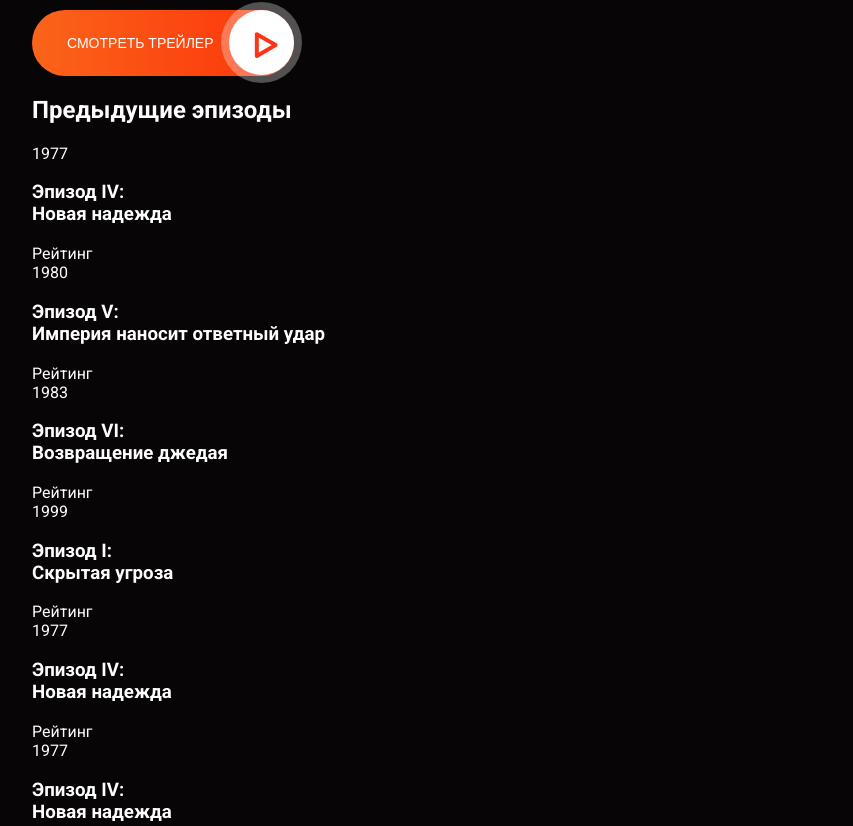
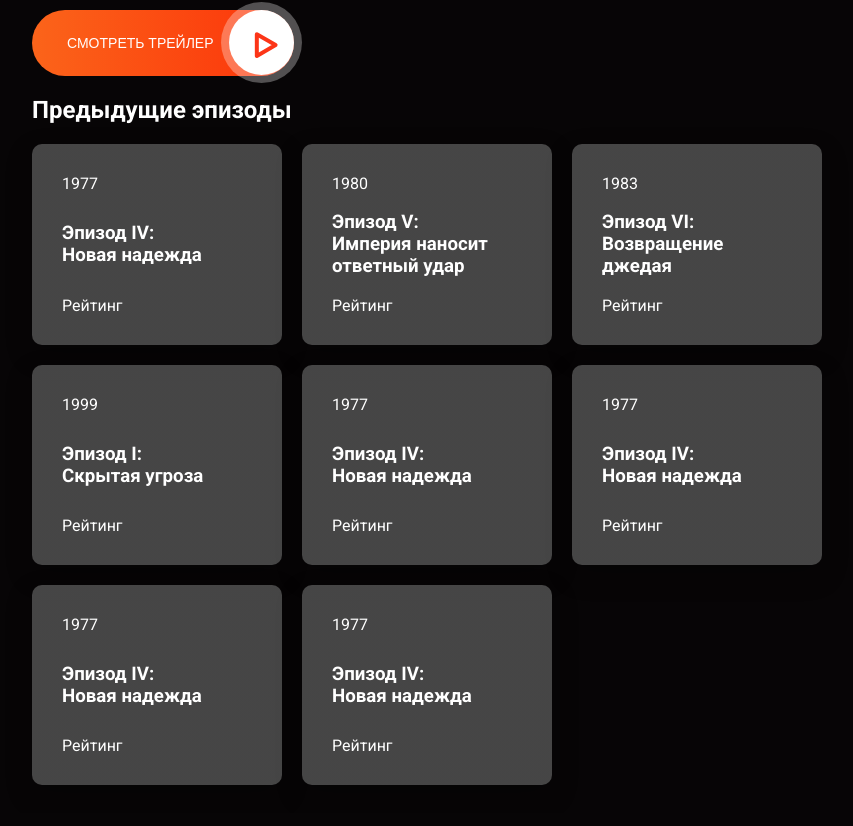
Before and after one commit to LLIkoJIbHuk/star-gloacademy, a plain HTML site: page index.html in a window 1280 px wide. Shown: the part 639-1465 px from the top of the page, without its empty margins (78-931 px from the left). Drawn offline with Linux system fonts and the light colour scheme; a web font is replaced by a local one.

Commit message:
fix styles

```diff
--- a/css/style.css
+++ b/css/style.css
@@ -92,3 +92,24 @@
     top: -8px;
     border-radius: 50%;
 }
+.slider{
+    display: flex;
+    flex-wrap: wrap;
+}
+.slider__item{
+    display: flex;
+    flex-direction: column;
+    justify-content: space-between;
+    width: 250px;
+    min-height: 200px;
+    background: linear-gradient(0deg, rgba(80, 80, 80, 0.86), rgba(80, 80, 80, 0.86));
+    box-shadow: 0px 10px 26px rgba(0, 0, 0, 0.25);
+    border-radius: 10px;
+    margin-right: 20px;
+    margin-bottom: 20px;
+    padding: 30px;
+    transition: all .2s;
+}
+.slider__item:hover{
+    background: linear-gradient(0deg, rgba(64, 101, 255, 0.86), rgba(64, 101, 255, 0.86));
+}
```
